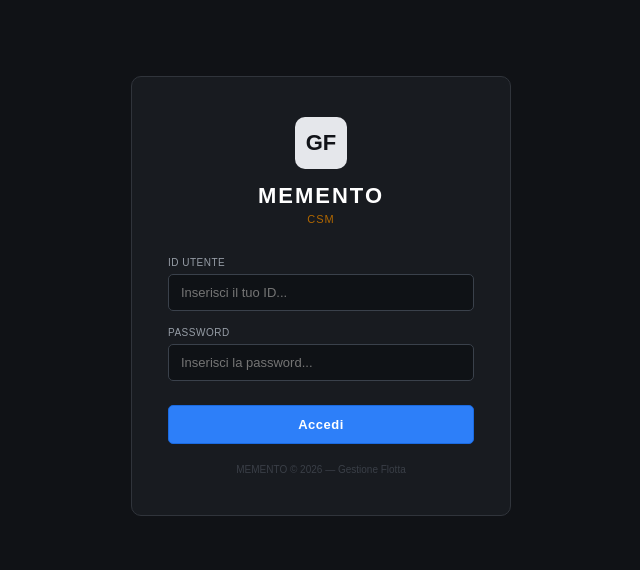
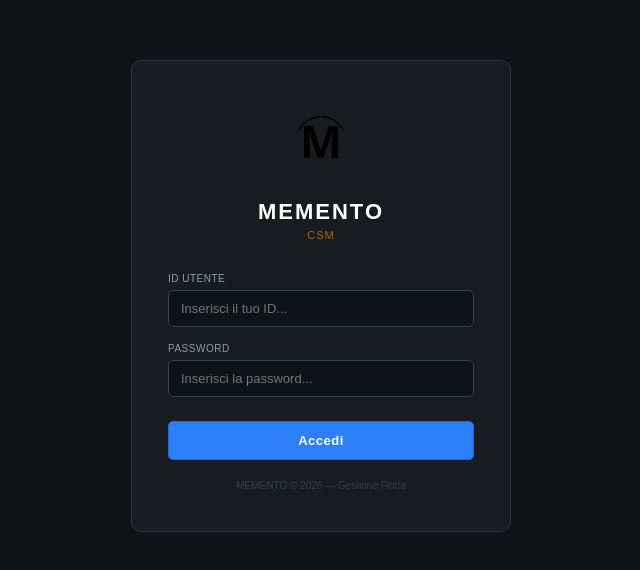
Before and after one commit to calabraweb-maker/MEMENTO, a React (Create React App) app: page / in a window 1280 px wide. Shown: the part 104-674 px from the top of the page, without its empty margins (319-959 px from the left). Built offline with nearby package versions, Linux system fonts and the light colour scheme.

Commit message:
Update Login.js

```diff
--- a/src/components/Login.js
+++ b/src/components/Login.js
@@ -1,5 +1,5 @@
 import React, { useState } from 'react';
-
+import logo from '../logo.svg';
 
 const UTENTI = [
   { id: 'adm', password: 'adm', nome: 'Amministratore' }
@@ -38,18 +38,27 @@ export default function Login({ onLogin }) {
         boxSizing: 'border-box'
       }}>
         {/* LOGO */}
-        <div style={{ textAlign: 'center', marginBottom: 32 }}>
-          <div style={{
-  width: 52, height: 52, borderRadius: 10,
-  background: '#e5e7eb', color: '#111318',
-  display: 'inline-flex', alignItems: 'center', justifyContent: 'center',
-  fontWeight: 800, fontSize: 22, marginBottom: 14
-}}>GF</div>
+<div style={{ textAlign: 'center', marginBottom: 32 }}>
+  <img
+    src={logo}
+    alt="Logo Memento"
+    style={{
+      width: 80,
+      height: 80,
+      objectFit: 'contain',
+      marginBottom: 14
+    }}
+  />
 
+  <div style={{ fontSize: 22, fontWeight: 700, color: '#fff', letterSpacing: 2 }}>
+    MEMENTO
+  </div>
 
-          <div style={{ fontSize: 22, fontWeight: 700, color: '#fff', letterSpacing: 2 }}>MEMENTO</div>
-          <div style={{ fontSize: 11, color: '#B06700', textTransform: 'uppercase', letterSpacing: 1, marginTop: 4 }}>CSM</div>
-        </div>
+  <div style={{ fontSize: 11, color: '#B06700', textTransform: 'uppercase', letterSpacing: 1, marginTop: 4 }}>
+    CSM
+  </div>
+</div>
+
 
         {/* FORM */}
         <div style={{ marginBottom: 16 }}>
```
